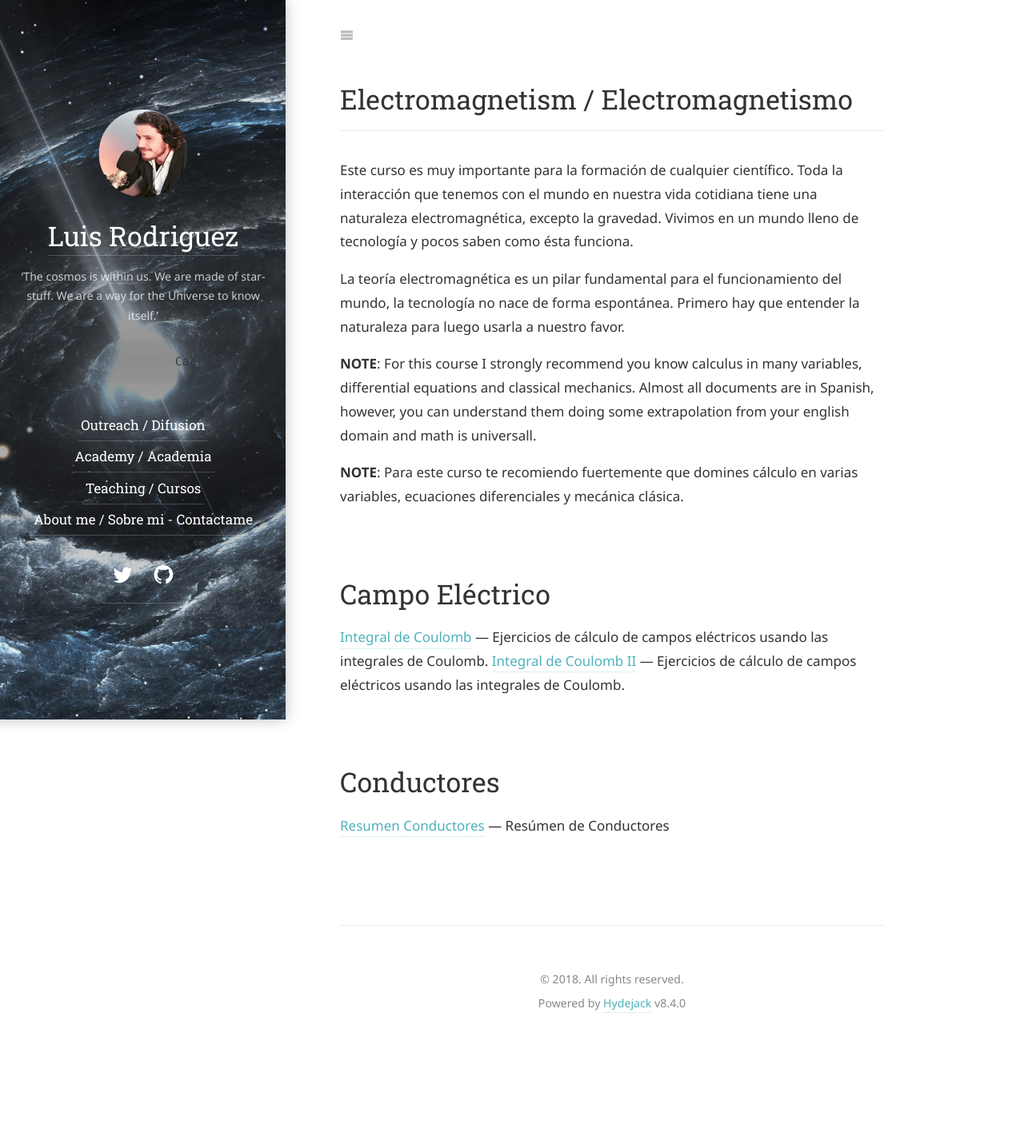
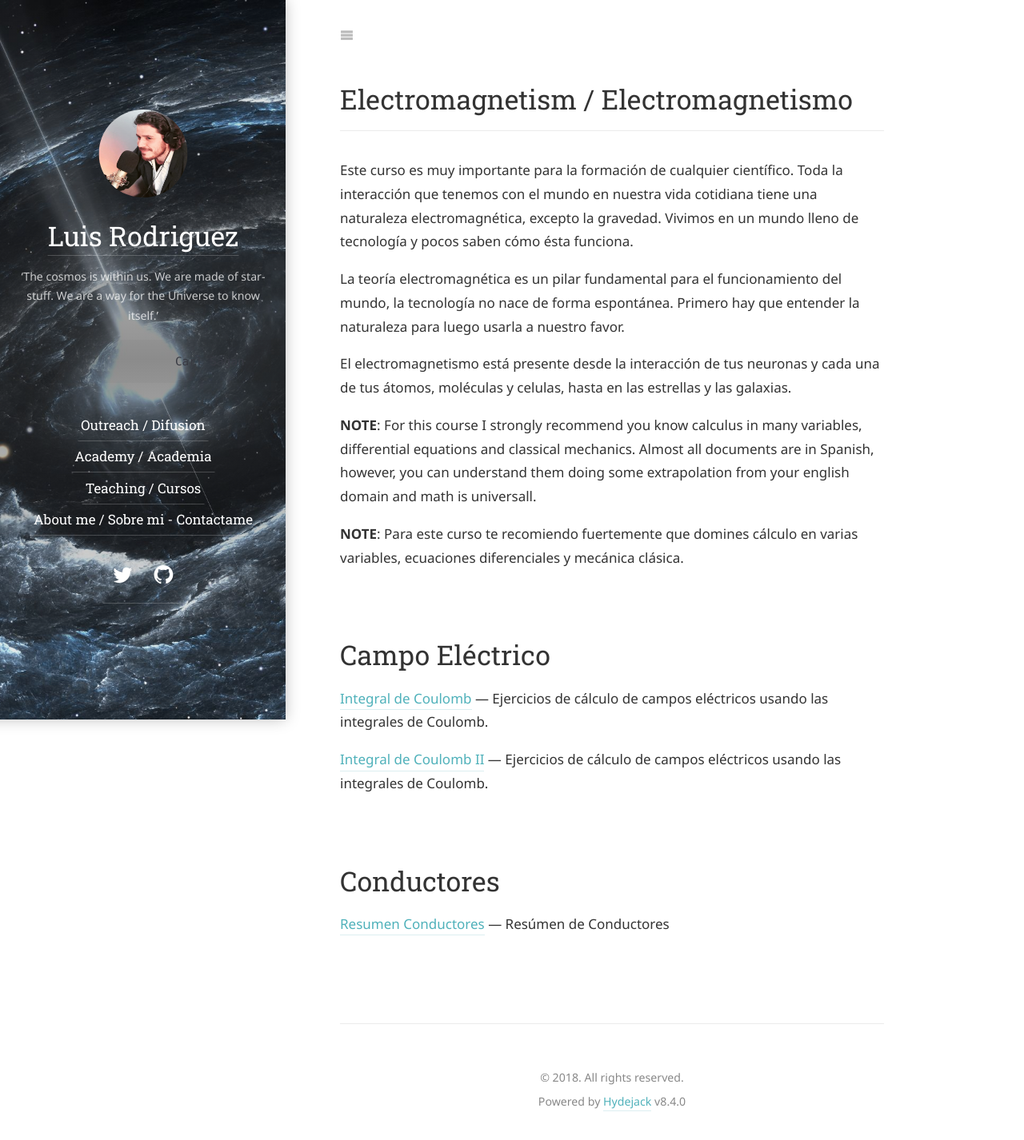
Before and after one commit to Lsrodrig/lsrodrig.github.io, a Jekyll site: the page built from docs/Electromagnetism.md, in a window 1280 px wide. Shown: the whole page at 80% size. Built offline with Jekyll 4.4.1, drawn with Linux system fonts in a browser that asks for light colours; some web fonts are replaced; our own code applies the rules of GitHub Pages for plain Markdown files; before the commit the page ends 1302 px from its top, so only the background shows below that.

Commit message:
Update Electromagnetism.md

```diff
--- a/docs/Electromagnetism.md
+++ b/docs/Electromagnetism.md
@@ -9,11 +9,11 @@ hide_description: true
 # Electromagnetism / Electromagnetismo
 
 
-Este curso es muy importante para la formación de cualquier científico. Toda la interacción que tenemos con el mundo en nuestra vida cotidiana tiene una naturaleza electromagnética, excepto la gravedad. Vivimos en un mundo lleno de tecnología y pocos saben como ésta funciona.
+Este curso es muy importante para la formación de cualquier científico. Toda la interacción que tenemos con el mundo en nuestra vida cotidiana tiene una naturaleza electromagnética, excepto la gravedad. Vivimos en un mundo lleno de tecnología y pocos saben cómo ésta funciona.
 
 La teoría electromagnética es un pilar fundamental para el funcionamiento del mundo, la tecnología no nace de forma espontánea. Primero hay que entender la naturaleza para luego usarla a nuestro favor.
 
-
+El electromagnetismo está presente desde la interacción de  tus neuronas y cada una de tus átomos, moléculas y celulas, hasta en  las estrellas y las galaxias.
 
 **NOTE**: For this course I strongly recommend you know calculus in many variables, differential equations and classical mechanics. Almost all documents are in Spanish, however,  you can understand them doing some extrapolation from your english domain and math is universall.
 
@@ -23,6 +23,8 @@ La teoría electromagnética es un pilar fundamental para el funcionamiento del
 # Campo Eléctrico
 
 [Integral de Coulomb](https://drive.google.com/file/d/1GmAe1T22fhpqSTj7wvUJ4z1xTXDTTE-G/view?usp=sharing) --- Ejercicios de cálculo de campos eléctricos usando las integrales de Coulomb.
+
+
 [Integral de Coulomb II](https://drive.google.com/file/d/1haepUHjz8HykGV6yeCnlq4WimNsVom1N/view?usp=sharing)  ---  Ejercicios de cálculo de campos eléctricos usando las integrales de Coulomb.
 
 # Conductores
```
